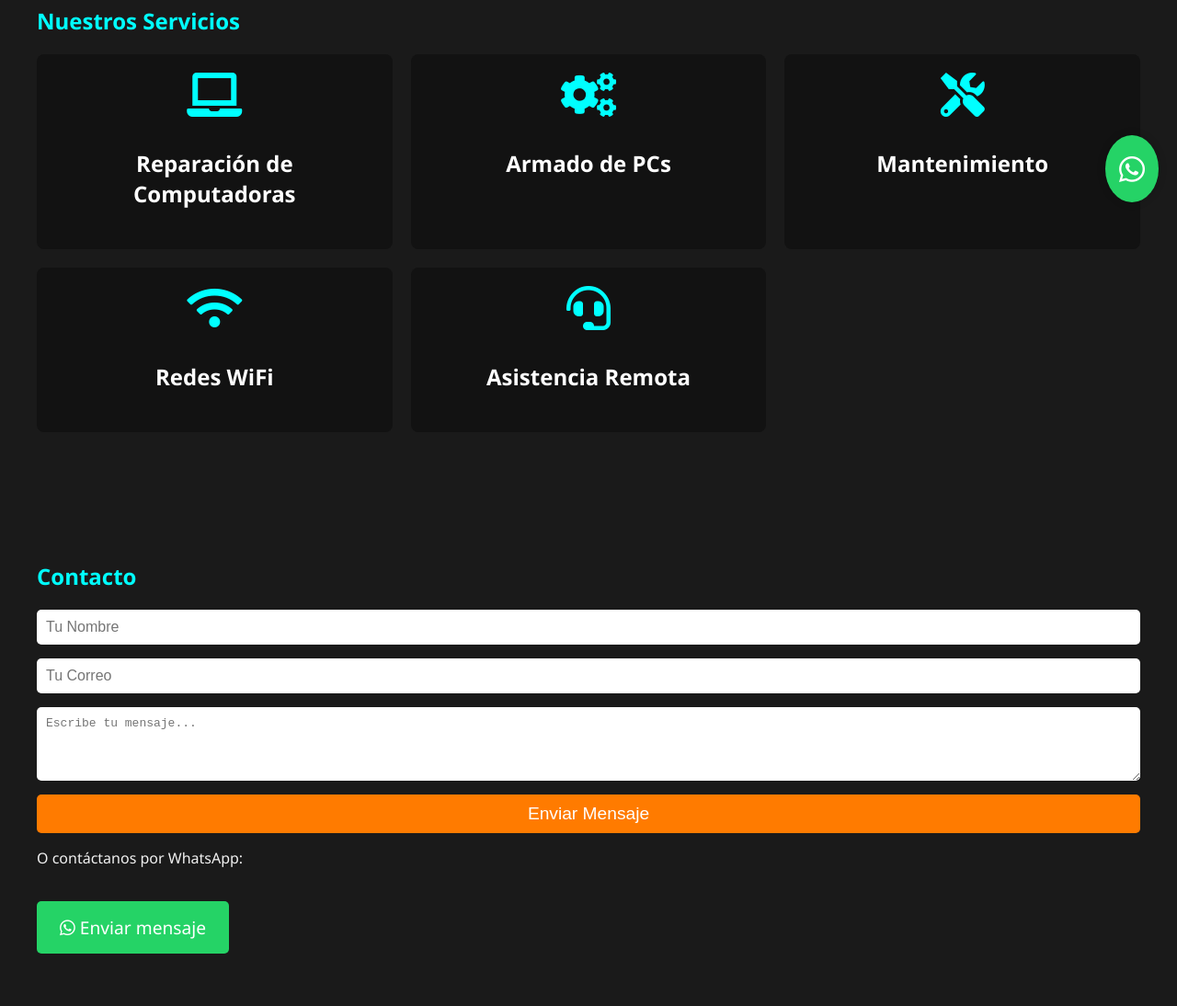
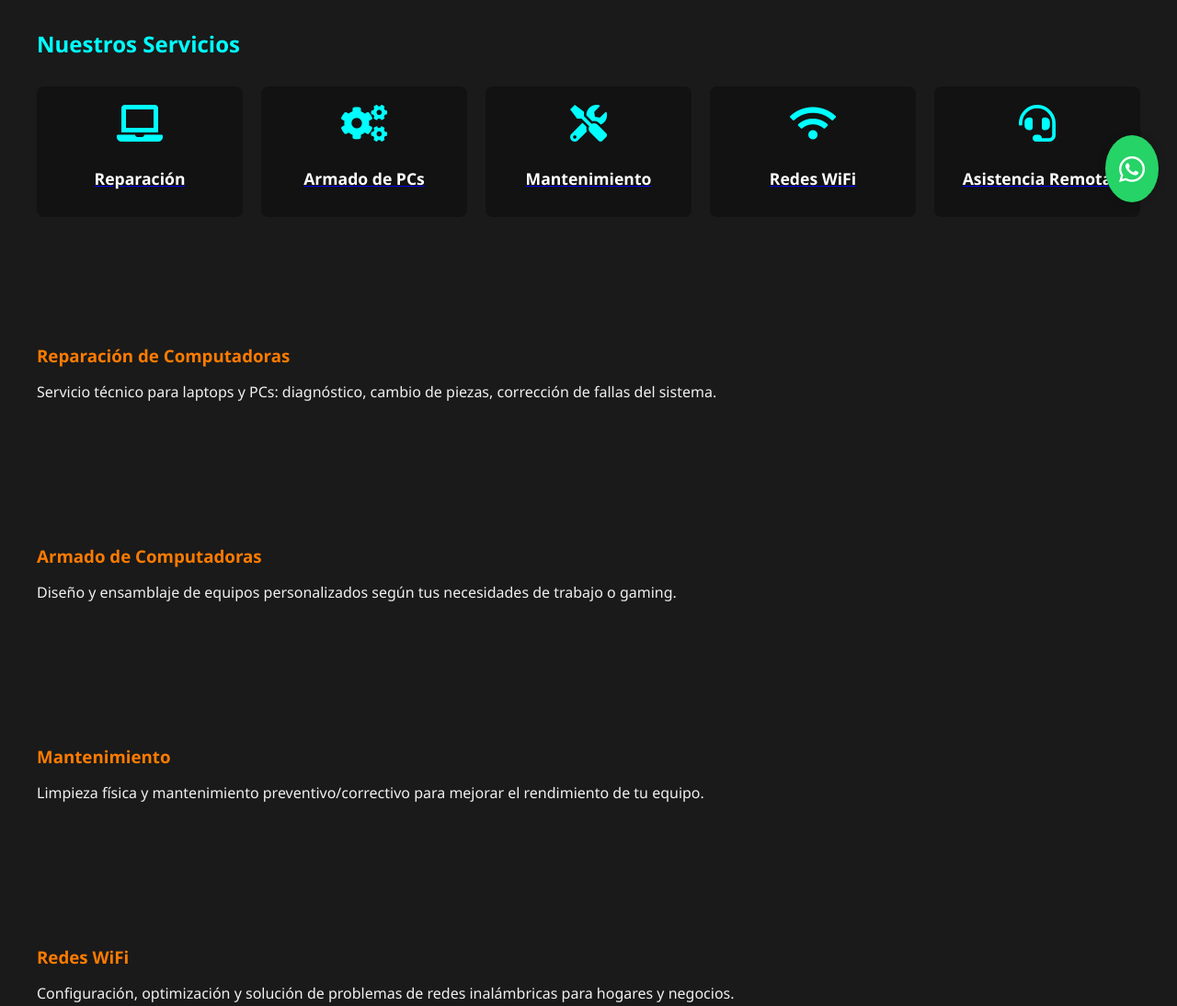
Before and after one commit to danixcv12/P-gina-web-servicio-t-cnico, a plain HTML site: page index.html in a window 1280 px wide. Shown: the part 560-1654 px from the top of the page at 92% size. Drawn offline with Linux system fonts and the light colour scheme.

Commit message:
Add files via upload

```diff
--- a/index.html
+++ b/index.html
@@ -1,4 +1,3 @@
-
 <!DOCTYPE html>
 <html lang="es">
 <head>
@@ -7,6 +6,11 @@
   <title>Servicio Técnico Bermúdez</title>
   <link rel="stylesheet" href="style.css" />
   <link href="https://cdnjs.cloudflare.com/ajax/libs/font-awesome/5.15.3/css/all.min.css" rel="stylesheet">
+  <style>
+    html {
+      scroll-behavior: smooth;
+    }
+  </style>
 </head>
 <body>
   <header>
@@ -31,27 +35,37 @@
   <section id="servicios" class="section">
     <h2>Nuestros Servicios</h2>
     <div class="services">
-      <div class="service-card">
-        <i class="fas fa-laptop"></i>
-        <h3>Reparación de Computadoras</h3>
-      </div>
-      <div class="service-card">
-        <i class="fas fa-cogs"></i>
-        <h3>Armado de PCs</h3>
-      </div>
-      <div class="service-card">
-        <i class="fas fa-tools"></i>
-        <h3>Mantenimiento</h3>
-      </div>
-      <div class="service-card">
-        <i class="fas fa-wifi"></i>
-        <h3>Redes WiFi</h3>
-      </div>
-      <div class="service-card">
-        <i class="fas fa-headset"></i>
-        <h3>Asistencia Remota</h3>
-      </div>
+      <div class="service-card"><a href="#reparacion"><i class="fas fa-laptop"></i><h3>Reparación</h3></a></div>
+      <div class="service-card"><a href="#armado"><i class="fas fa-cogs"></i><h3>Armado de PCs</h3></a></div>
+      <div class="service-card"><a href="#mantenimiento"><i class="fas fa-tools"></i><h3>Mantenimiento</h3></a></div>
+      <div class="service-card"><a href="#redes"><i class="fas fa-wifi"></i><h3>Redes WiFi</h3></a></div>
+      <div class="service-card"><a href="#asistencia"><i class="fas fa-headset"></i><h3>Asistencia Remota</h3></a></div>
     </div>
+  </section>
+
+  <section id="reparacion" class="section">
+    <h3>Reparación de Computadoras</h3>
+    <p>Servicio técnico para laptops y PCs: diagnóstico, cambio de piezas, corrección de fallas del sistema.</p>
+  </section>
+
+  <section id="armado" class="section">
+    <h3>Armado de Computadoras</h3>
+    <p>Diseño y ensamblaje de equipos personalizados según tus necesidades de trabajo o gaming.</p>
+  </section>
+
+  <section id="mantenimiento" class="section">
+    <h3>Mantenimiento</h3>
+    <p>Limpieza física y mantenimiento preventivo/correctivo para mejorar el rendimiento de tu equipo.</p>
+  </section>
+
+  <section id="redes" class="section">
+    <h3>Redes WiFi</h3>
+    <p>Configuración, optimización y solución de problemas de redes inalámbricas para hogares y negocios.</p>
+  </section>
+
+  <section id="asistencia" class="section">
+    <h3>Asistencia Remota</h3>
+    <p>Soporte técnico a distancia para resolver tus problemas sin necesidad de visitas presenciales.</p>
   </section>
 
   <section id="contacto" class="section">
@@ -73,7 +87,7 @@
   </footer>
 
   <div class="whatsapp-button">
-    <a href="https://wa.me/50672096790" target="_blank">
+    <a href="https://wa.me/59172096790" target="_blank">
       <i class="fab fa-whatsapp"></i>
     </a>
   </div>
--- a/style.css
+++ b/style.css
@@ -1,10 +1,13 @@
-
 /* Estilos Generales */
 body {
   margin: 0;
   font-family: 'Segoe UI', Tahoma, Geneva, Verdana, sans-serif;
   background-color: #0a0a0a;
   color: #f1f1f1;
+}
+
+html {
+  scroll-behavior: smooth;
 }
 
 /* Header */
@@ -30,6 +33,8 @@ nav ul {
   list-style: none;
   display: flex;
   gap: 20px;
+  margin: 0;
+  padding: 0;
 }
 
 nav ul li a {
@@ -66,13 +71,15 @@ nav ul li a:hover {
   text-decoration: none;
   border-radius: 5px;
   margin-top: 20px;
+  display: inline-block;
 }
 
 .hero .btn:hover {
   background-color: #00ffff;
+  color: #000;
 }
 
-/* Servicios */
+/* Secciones */
 .section {
   padding: 60px 40px;
   background-color: #1a1a1a;
@@ -83,10 +90,17 @@ nav ul li a:hover {
   margin-bottom: 20px;
 }
 
+.section h3 {
+  color: #ff7b00;
+  margin-bottom: 10px;
+}
+
+/* Cards de Servicios */
 .services {
   display: grid;
-  grid-template-columns: repeat(3, 1fr);
+  grid-template-columns: repeat(auto-fit, minmax(180px, 1fr));
   gap: 20px;
+  margin-top: 30px;
 }
 
 .service-card {
@@ -94,24 +108,30 @@ nav ul li a:hover {
   padding: 20px;
   text-align: center;
   border-radius: 8px;
+  transition: background-color 0.3s ease;
+}
+
+.service-card:hover {
+  background-color: #222;
 }
 
 .service-card i {
-  font-size: 3em;
+  font-size: 2.5em;
   color: #00ffff;
   margin-bottom: 10px;
 }
 
 .service-card h3 {
-  font-size: 1.5em;
-  color: #fff;
+  color: #ffffff;
+  font-size: 1.1em;
 }
 
-/* Formulario de Contacto */
+/* Contacto */
 form {
   display: flex;
   flex-direction: column;
   gap: 15px;
+  margin-top: 20px;
 }
 
 input, textarea {
@@ -119,13 +139,15 @@ input, textarea {
   border: none;
   border-radius: 5px;
   font-size: 1em;
+  background-color: #2c2c2c;
+  color: #f1f1f1;
 }
 
 button {
   padding: 10px;
   background-color: #ff7b00;
   color: white;
-  font-size: 1.2em;
+  font-size: 1.1em;
   border: none;
   border-radius: 5px;
   cursor: pointer;
@@ -133,6 +155,7 @@ button {
 
 button:hover {
   background-color: #00ffff;
+  color: #000;
 }
 
 /* WhatsApp */
```
